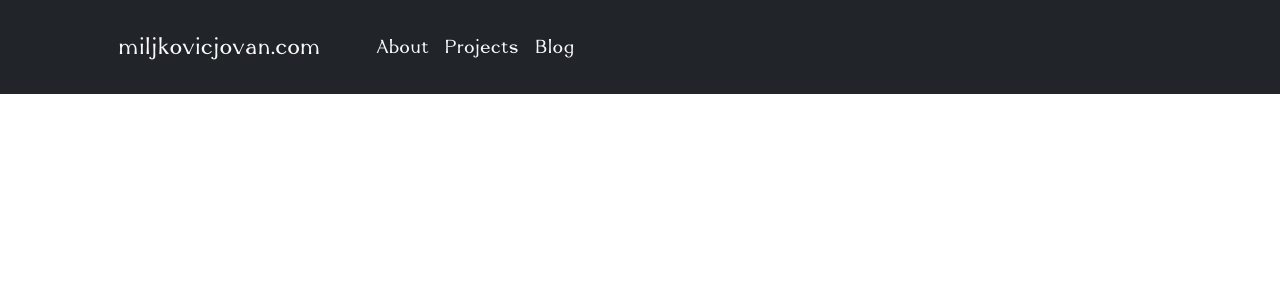
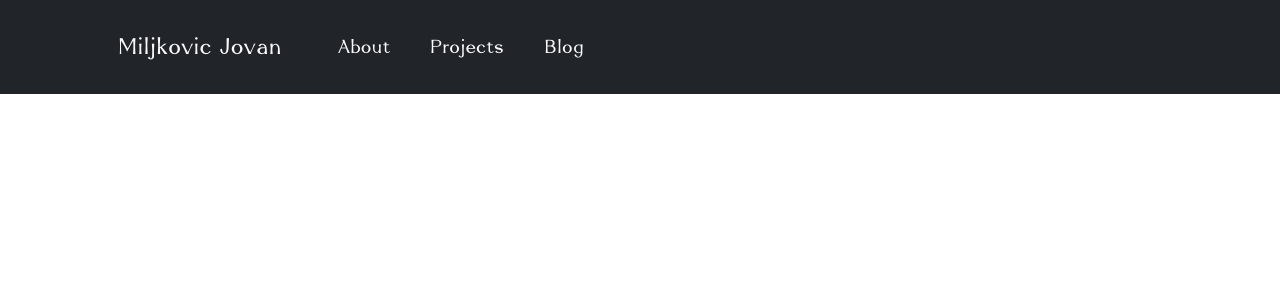
Before and after one commit to miljkovicjovan/old-personal-website, a React (Create React App) app: page / in a window 1280 px wide. Shown: the top 300 px of the page. Built offline with nearby package versions, Linux system fonts and the light colour scheme.

Commit message:
fixed the spacing & changed brand

```diff
--- a/src/features/navigation/index.tsx
+++ b/src/features/navigation/index.tsx
@@ -4,12 +4,12 @@ function Navigation() {
     return (
         <Navbar expand="lg" className="navbar-dark bg-dark p-0">
             <Container className="p-0 ps-5 py-4">
-                <Navbar.Brand className="link-underline text-light fs-4 me-5" href="#home">miljkovicjovan.com</Navbar.Brand>
+                <Navbar.Brand className="link-underline text-light fs-4 me-5" href="#home">Miljkovic Jovan</Navbar.Brand>
                 <Navbar.Toggle aria-controls="basic-navbar-nav"/>
                 <Navbar.Collapse id="basic-navbar-nav">
                     <Nav className="fs-5">
                         <Nav.Link className="link-underline text-light" href="#about">About</Nav.Link>
-                        <Nav.Link className="link-underline text-light" href="#projects">Projects</Nav.Link>
+                        <Nav.Link className="link-underline text-light mx-0 mx-lg-4" href="#projects">Projects</Nav.Link>
                         <Nav.Link className="link-underline text-light" href="#blog">Blog</Nav.Link>
                     </Nav>
                 </Navbar.Collapse>
```
